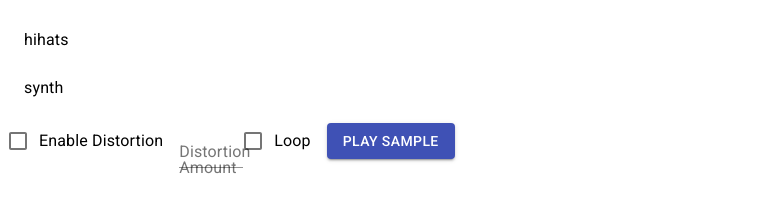
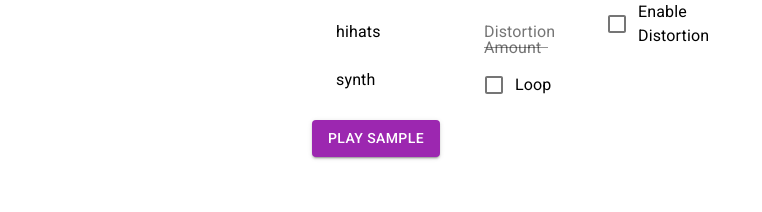
Before and after one commit to eustaceb/glasshouse, a React app: page / in a window 1280 px wide. Shown: the whole page, without its empty margins (0-762 px from the left). Built offline with nearby package versions, Linux system fonts and the light colour scheme; no server answers.

Commit message:
Add grid and theming
The layour of the app is now dictated by the Material-UI Grid.
Also added some basic theming.

```diff
--- a/package.json
+++ b/package.json
@@ -28,6 +28,7 @@
   "homepage": "https://github.com/eustaceb/collab-synth#readme",
   "dependencies": {
     "@material-ui/core": "^4.11.0",
+    "@material-ui/styles": "^4.10.0",
     "node": "^14.13.1",
     "react": "^17.0.1",
     "react-dom": "^17.0.1",
--- /dev/null
+++ b/src/components/SamplePlayer.js
@@ -0,0 +1,121 @@
+import * as Tone from "tone";
+import React, {useState} from "react";
+import {Button} from "@material-ui/core";
+import List from "@material-ui/core/List";
+import ListItem from "@material-ui/core/ListItem";
+import ListItemText from "@material-ui/core/ListItemText";
+import TextField from "@material-ui/core/TextField";
+import Checkbox from "@material-ui/core/Checkbox";
+import FormControlLabel from "@material-ui/core/FormControlLabel";
+import Grid from "@material-ui/core/Grid";
+
+function ListItemLink(props) {
+  return <ListItem button component="a" {...props} />;
+}
+
+function SampleList(props) {
+  const samples = props.samples.map((sample, index) => {
+    const isSelected = index == props.selectedSampleIndex;
+    return (
+      <ListItemLink
+        key={index}
+        onClick={() => props.selectSample(index)}
+        selected={isSelected}>
+        <ListItemText primary={sample.name} />
+      </ListItemLink>
+    );
+  });
+
+  return <List component="nav">{samples}</List>;
+}
+
+function LabeledCheckbox(props) {
+  const checkbox = <Checkbox onChange={props.onChange} />;
+  return <FormControlLabel control={checkbox} label={props.label} />;
+}
+
+export function SamplePlayer(props) {
+  const [selectedSampleIndex, setSample] = useState();
+  const [distortionEnabled, enableDistortion] = useState(false);
+  const [distortionAmount, setDistortionAmount] = useState(0.0);
+  const [loopSample, enableLoop] = useState(false);
+
+  const playSample = (sampleIndex) => {
+    const samples = props.samples;
+    if (sampleIndex != null && sampleIndex < samples.length) {
+      console.log("Playing sample " + samples[sampleIndex].name);
+
+      var player = new Tone.Player(samples[sampleIndex].buffer).toDestination();
+
+      if (distortionEnabled) {
+        const distortion = new Tone.Distortion(
+          distortionAmount
+        ).toDestination();
+        player.connect(distortion);
+      }
+
+      if (loopSample) {
+        player.loop = true;
+      }
+      console.log(
+        "sampleName: %s, sampleIndex: %d, distortionEnabled: %s, distortionAmount: %d, loopSample: %s",
+        samples[sampleIndex].name,
+        sampleIndex,
+        distortionEnabled,
+        distortionAmount,
+        loopSample
+      );
+      Tone.loaded().then(() => {
+        player.start();
+      });
+    }
+  };
+
+  return (
+    <Grid container spacing={2}>
+      <Grid item xs={3}>
+        <SampleList
+          samples={props.samples}
+          selectSample={(sampleIndex) => setSample(sampleIndex)}
+          selectedSampleIndex={selectedSampleIndex}
+        />
+      </Grid>
+      <Grid item xs={9}>
+        <Grid container spacing={2}>
+          <Grid item xs={3}>
+            <TextField
+              label="Distortion Amount"
+              type="number"
+              onChange={(e) => setDistortionAmount(e.target.value)}
+              inputProps={{step: 0.05, type: "number", min: 0.0, max: 1.0}}
+            />
+          </Grid>
+          <Grid item xs={3}>
+            <LabeledCheckbox
+              label="Enable Distortion"
+              onChange={(e) => enableDistortion(e.target.checked)}
+            />
+          </Grid>
+          <Grid item xs={6}></Grid>
+          <Grid item xs={6}>
+            <LabeledCheckbox
+              label="Loop"
+              onChange={(e) => enableLoop(e.target.checked)}
+            />
+          </Grid>
+        </Grid>
+      </Grid>
+
+      <Grid container spacing={2}>
+        <Grid item xs={3}>
+          <Button
+            variant="contained"
+            color="primary"
+            onClick={() => playSample(selectedSampleIndex)}>
+            Play Sample
+          </Button>
+        </Grid>
+      </Grid>
+    </Grid>
+  );
+}
--- a/src/index.js
+++ b/src/index.js
@@ -1,13 +1,10 @@
 import * as Tone from "tone";
 import React, {useState} from "react";
 import ReactDOM from "react-dom";
-import {Button} from "@material-ui/core";
-import List from "@material-ui/core/List";
-import ListItem from "@material-ui/core/ListItem";
-import ListItemText from "@material-ui/core/ListItemText";
-import TextField from "@material-ui/core/TextField";
-import Checkbox from "@material-ui/core/Checkbox";
-import FormControlLabel from "@material-ui/core/FormControlLabel";
+import {SamplePlayer} from "./components/SamplePlayer.js";
+import Grid from "@material-ui/core/Grid";
+import {synthTheme} from "./theme.js";
+import {ThemeProvider} from "@material-ui/core/styles";
 
 const samples = [
   {
@@ -22,96 +19,18 @@ const samples = [
   },
 ];
 
-function ListItemLink(props) {
-  return <ListItem button component="a" {...props} />;
-}
-
-function SampleList(props) {
-  const samples = props.samples.map((sample, index) => (
-    <ListItemLink
-      key={index}
-      onClick={() => props.selectSample(index)}
-      selected={index == props.selectedSampleIndex}>
-      <ListItemText primary={sample.name} />
-    </ListItemLink>
-  ));
-
-  return <List component="nav">{samples}</List>;
-}
-
-function LabeledCheckbox(props) {
-  const checkbox = <Checkbox onChange={props.onChange} />;
-  return <FormControlLabel control={checkbox} label={props.label} />;
-}
-
-function SamplePlayer(props) {
-  const [selectedSampleIndex, setSample] = useState();
-  const [distortionEnabled, enableDistortion] = useState(false);
-  const [distortionAmount, setDistortionAmount] = useState(0.0);
-  const [loopSample, enableLoop] = useState(false);
-
-  const playSample = (sampleIndex) => {
-    if (sampleIndex != null && sampleIndex < samples.length) {
-      console.log("Playing sample " + samples[sampleIndex].name);
-
-      var player = new Tone.Player(samples[sampleIndex].buffer).toDestination();
-
-      if (distortionEnabled) {
-        const distortion = new Tone.Distortion(
-          distortionAmount
-        ).toDestination();
-        player.connect(distortion);
-      }
-
-      if (loopSample) {
-        player.loop = true;
-      }
-      console.log(
-        "sampleName: %s, sampleIndex: %d, distortionEnabled: %s, distortionAmount: %d, loopSample: %s",
-        samples[sampleIndex].name,
-        sampleIndex,
-        distortionEnabled,
-        distortionAmount,
-        loopSample
-      );
-      Tone.loaded().then(() => {
-        player.start();
-      });
-    }
-  };
-
+function App(props) {
   return (
-    <div>
-      <SampleList
-        samples={props.samples}
-        selectSample={(sampleIndex) => setSample(sampleIndex)}
-        selectedSampleIndex={selectedSampleIndex}
-      />
-      <LabeledCheckbox
-        label="Enable Distortion"
-        onChange={(e) => enableDistortion(e.target.checked)}
-      />
-      <TextField
-        label="Distortion Amount"
-        type="number"
-        onChange={(e) => setDistortionAmount(e.target.value)}
-        inputProps={{step: 0.05, type: "number", min: 0.0, max: 1.0}}
-      />
-      <LabeledCheckbox
-        label="Loop"
-        onChange={(e) => enableLoop(e.target.checked)}
-      />
-      <Button
-        variant="contained"
-        color="primary"
-        onClick={() => playSample(selectedSampleIndex)}>
-        Play Sample
-      </Button>
-    </div>
+    <ThemeProvider theme={synthTheme}>
+      <Grid container justify="center" spacing={2}>
+        <Grid item xs={6}>
+          <Grid container justify="center" spacing={2}>
+            <SamplePlayer samples={props.samples} />
+          </Grid>
+        </Grid>
+      </Grid>
+    </ThemeProvider>
   );
 }
 
-ReactDOM.render(
-  <SamplePlayer samples={samples} />,
-  document.getElementById("samplePlayer")
-);
+ReactDOM.render(<App samples={samples} />, document.getElementById("root"));
--- /dev/null
+++ b/src/theme.js
@@ -0,0 +1,13 @@
+import {createMuiTheme} from "@material-ui/core/styles";
+import purple from "@material-ui/core/colors/purple";
+
+export const synthTheme = createMuiTheme({
+  palette: {
+    primary: {
+      main: purple[500],
+    },
+    secondary: {
+      main: purple[600],
+    },
+  },
+});
--- a/webpack.config.js
+++ b/webpack.config.js
@@ -24,5 +24,8 @@ module.exports = {
     contentBase: path.join(__dirname, 'dist'),
     compress: true,
     port: 9000
-  }
+  },
+  // optimization: {
+  //   minimize: false
+  // }
 };
```
Also changed, not shown: dist/index.html.
